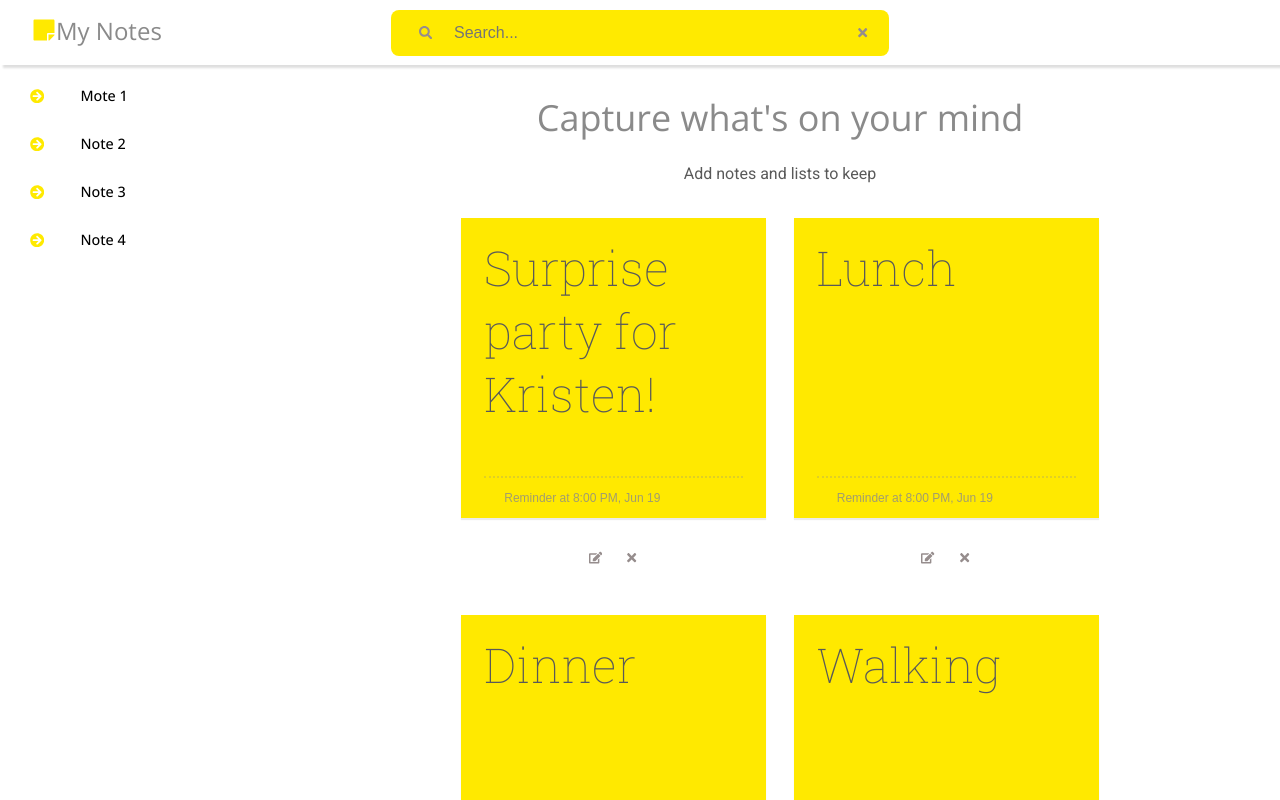
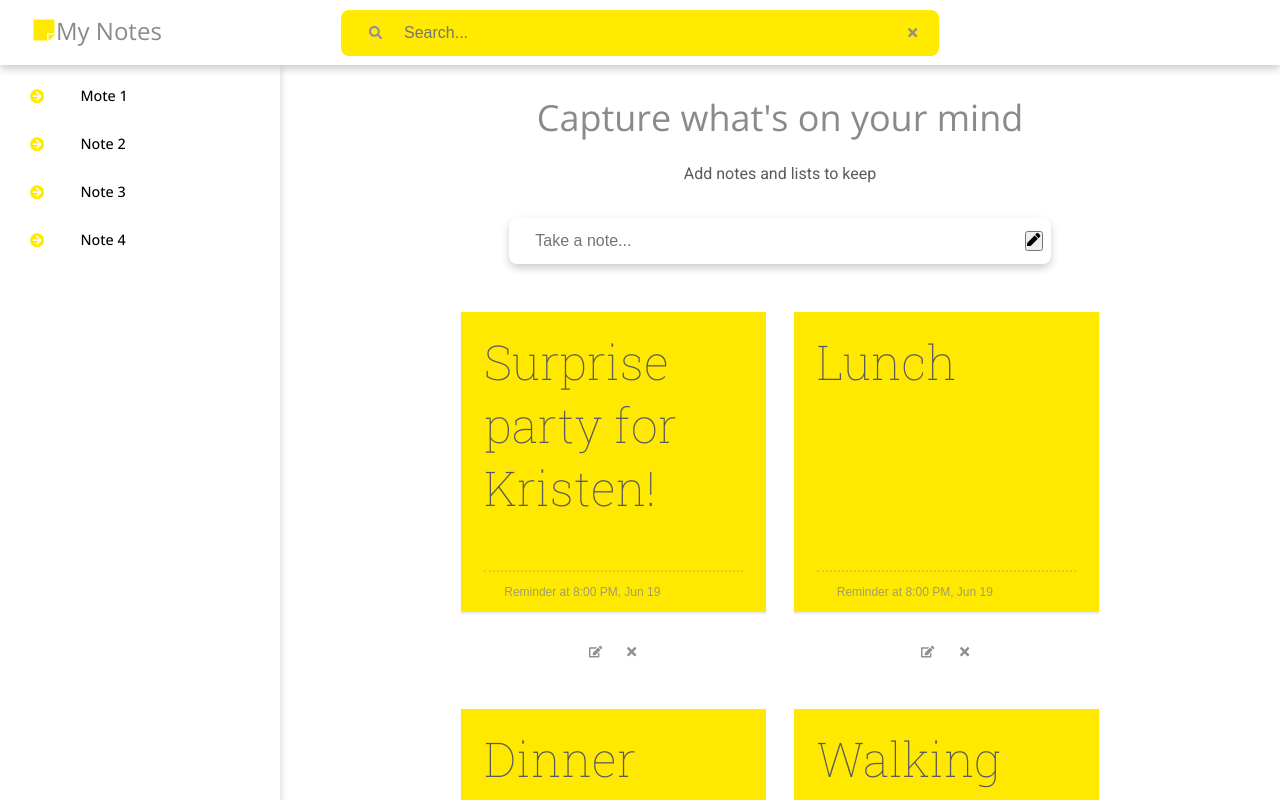
Before and after one commit to mikaeileghbal/mynotes, a React app: page / in a window 1280 px wide. Shown: the top 800 px of the page. Built offline with nearby package versions, Linux system fonts and the light colour scheme.

Commit message:
Add form

```diff
--- a/src/App.js
+++ b/src/App.js
@@ -2,9 +2,8 @@ import React from "react";
 import GlobalStyles from "./components/styles/GlobalStyles";
 
 import DataSource from "./api/dataSource";
-import { Header, Footer, Form, TodoList } from "./components";
+import { Header, TodoList, MainMenu, Form } from "./components";
 import DataProvider from "./api/DataProvider";
-import MainMenu from "./components/MainMenu";
 
 const App = () => {
   return (
@@ -13,10 +12,9 @@ const App = () => {
         <Header />
         {/* <Form add={add} edit={edit} />
         <TodoList todos={todos} remove={remove} setDone={setDone} edit={edit} /> */}
-        {/* <Form /> */}
+        <Form />
         <MainMenu />
         <TodoList />
-        <Footer />
       </GlobalStyles>
     </DataProvider>
   );
--- a/src/api/DataProvider.js
+++ b/src/api/DataProvider.js
@@ -6,6 +6,7 @@ export const useTodoContext = () => useContext(TodoContext);
 
 const DataProvider = ({ children }) => {
   const [todos, setTodos] = useState([]);
+  const [searchTerm, setSearchTerm] = useState("");
 
   const dataSource = new DataSource();
 
@@ -28,17 +29,30 @@ const DataProvider = ({ children }) => {
     setTodos(dataSource.GetAll());
   };
 
-  const searchTodo = (term) => {
-    setTodos(dataSource.SearchTodo(term));
+  const searchTermChange = (term) => {
+    setSearchTerm(term);
   };
 
   useEffect(() => {
     getAllTodos();
   }, []);
 
+  useEffect(() => {
+    console.log("cancel in provider...");
+    setTodos(dataSource.SearchTodo(searchTerm));
+  }, [searchTerm]);
+
   return (
     <TodoContext.Provider
-      value={{ todos, add, remove, edit, setDone, searchTodo }}
+      value={{
+        todos,
+        searchTerm,
+        add,
+        remove,
+        edit,
+        setDone,
+        searchTermChange,
+      }}
     >
       {children}
     </TodoContext.Provider>
--- a/src/components/Footer.js
+++ b/src/components/Footer.js
@@ -6,6 +6,9 @@ const FooterStyles = styled.footer`
   background-color: #f5f5f5;
   font-size: 0.5rem;
   color: #8a8a8a;
+  position: absolute;
+  left: 0;
+  top: 80%;
 `;
 
 const Footer = () => {
--- a/src/components/Form.js
+++ b/src/components/Form.js
@@ -1,4 +1,5 @@
 import React, { useEffect, useState } from "react";
+import { FaPen, FaSave } from "react-icons/fa";
 import { useTodoContext } from "../api/DataProvider";
 import FormStyles from "./styles/FormStyles";
 
@@ -29,20 +30,21 @@ const Form = () => {
 
   return (
     <FormStyles>
-      <h1>My TODO List</h1>
+      <div className="form-wrapper">
         <form>
-        <label htmlFor="todo">Todo</label>
           <input
             type="text"
             name="todo"
             id="todo"
             value={fields.todo}
             onChange={onInputChange}
+            placeholder="Take a note..."
           />
           <button type="button" onClick={handleAdd}>
-          Save
+            <FaPen />
           </button>
         </form>
+      </div>
     </FormStyles>
   );
 };
--- a/src/components/Header.js
+++ b/src/components/Header.js
@@ -23,16 +23,11 @@ const Header = () => {
 export default Header;
 
 function Search() {
-  const [searchTerm, setSearchTerm] = useState("");
-  const { searchTodo } = useTodoContext();
+  const { searchTerm, searchTermChange } = useTodoContext();
 
-  const onSearchChange = (event) => {
-    setSearchTerm(event.target.value);
+  const onCancel = (event) => {
+    searchTermChange("");
   };
-
-  useEffect(() => {
-    searchTodo(searchTerm);
-  }, [searchTerm]);
 
   return (
     <div className="search-wrapper">
@@ -47,9 +42,9 @@ function Search() {
           placeholder="Search..."
           autoComplete="false"
           value={searchTerm}
-          onChange={onSearchChange}
+          onChange={(event) => searchTermChange(event.target.value)}
         />
-        <button type="button" className="btn">
+        <button type="button" className="btn" onClick={onCancel}>
           <FaTimes style={{ cursor: "pointer" }} />
         </button>
       </div>
--- a/src/components/MainMenu.js
+++ b/src/components/MainMenu.js
@@ -1,13 +1,23 @@
-import React from "react";
+import React, { useState } from "react";
 import { FaArrowCircleRight } from "react-icons/fa";
 import MenuStyles from "./styles/MenuStyles";
+import { Footer } from "../components";
 
 const menuItems = ["Mote 1", "Note 2", "Note 3", "Note 4"];
 const MainMenu = () => {
+  const [active, setActive] = useState(0);
+
+  const onClick = (event) => {
+    setActive(event.target.key);
+  };
+
   return (
     <MenuStyles>
       {menuItems.map((item) => (
-        <button className="menu-item" key={item}>
+        <button
+          key={item}
+          className={active === item ? "menu-item active" : "menu-item"}
+        >
           <FaArrowCircleRight
             style={{ marginRight: "2.25rem", color: "#ffea00" }}
           />
--- a/src/components/index.js
+++ b/src/components/index.js
@@ -2,5 +2,6 @@ import Footer from "./Footer";
 import Header from "./Header";
 import Form from "./Form";
 import TodoList from "./TodoList";
+import MainMenu from "./MainMenu";
 
-export { Footer, Form, Header, TodoList };
+export { Footer, Form, Header, TodoList, MainMenu };
--- a/src/components/styles/FormStyles.js
+++ b/src/components/styles/FormStyles.js
@@ -1,8 +1,39 @@
 import styled from "styled-components";
 
 const FormStyles = styled.section`
-  padding: 3em;
-  border: 1px solid silver;
+  text-align: center;
+
+  .form-wrapper {
+    text-align: center;
+    background-color: white;
+    border-radius: 0.5rem;
+    padding: 0 0.5rem 0 1rem;
+    display: inline-flex;
+    align-items: center;
+    justify-content: center;
+    font-weight: lighter;
+    box-shadow: 0 4px 8px rgba(0, 0, 0, 0.2);
+    margin-bottom: 3em;
+  }
+
+  input:-webkit-autofill,
+  input:-webkit-autofill:hover,
+  input:-webkit-autofill:focus,
+  input:-webkit-autofill:active {
+    -webkit-box-shadow: 0 0 0 30px #ffea00 inset !important;
+    -webkit-text-fill-color: black;
+    border: none;
+  }
+
+  input {
+    background: inherit;
+    font-size: 16px;
+    padding: 14px 10px;
+    border: none;
+    outline: none;
+    width: 500px;
+    transition: width 0.3s ease;
+  }
 `;
 
 export default FormStyles;
--- a/src/components/styles/HeaderStyles.js
+++ b/src/components/styles/HeaderStyles.js
@@ -5,7 +5,7 @@ const HeaderStyles = styled.div`
     z-index: 10;
     background-color: white;
     padding: 0.6rem 2rem;
-    box-shadow: 3px 3px 2px rgba(0, 0, 0, 0.13);
+    box-shadow: 0px 4px 8px rgba(0, 0, 0, 0.2);
     position: fixed;
     width: 100%;
     display: grid;
@@ -54,7 +54,6 @@ const HeaderStyles = styled.div`
   .input-group {
     background-color: #ffea00;
     border-radius: 0.5rem;
-    display: inline-block;
     padding: 0 0.5rem 0 1rem;
     display: inline-flex;
     align-items: center;
@@ -76,12 +75,11 @@ const HeaderStyles = styled.div`
     padding: 14px 10px;
     border: none;
     outline: none;
-    width: 400px;
+    width: 500px;
     transition: width 0.3s ease;
   }
 
   input:focus {
-    width: 500px;
   }
 `;
 
--- a/src/components/styles/MenuStyles.js
+++ b/src/components/styles/MenuStyles.js
@@ -8,7 +8,7 @@ const MenuStyles = styled.div`
   display: flex;
   flex-direction: column;
   padding: 0.5rem 0;
-
+  box-shadow: 0px 4px 8px rgba(0, 0, 0, 0.2);
   .menu-item {
     font-family: "Open Sans", sans-serif;
     background: white;
```
Also changed, not shown: 1 other file (tests, documents, lock files or other folders). Lines whose indentation alone changed are shown as unchanged.
